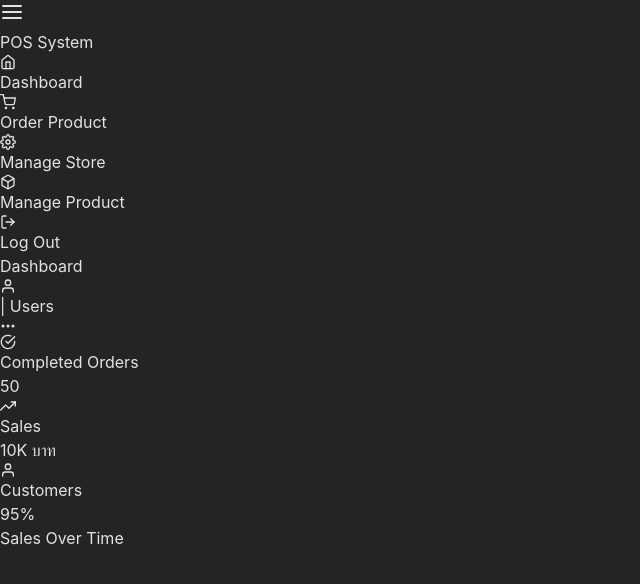
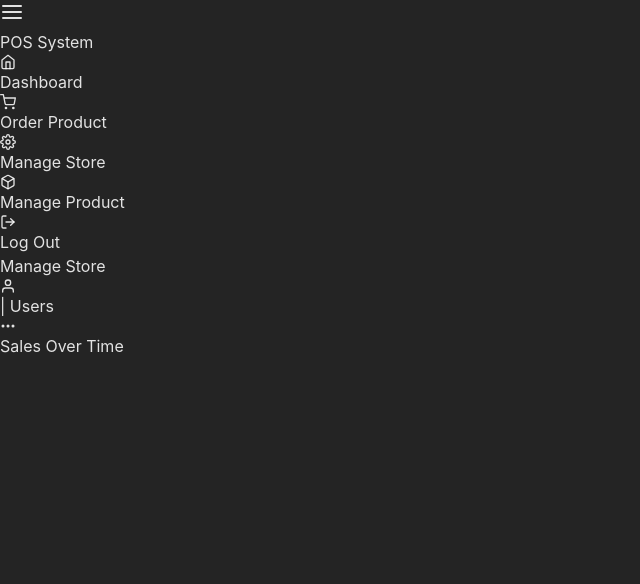
Before and after one commit to ZoFirsT/BannP-Project, a React (Vite) app: page / in a window 1280 px wide. Shown: the top 584 px of the page, without its empty margins (0-640 px from the left). Built offline with nearby package versions, Linux system fonts and the light colour scheme.

Commit message:
not final v.1

```diff
--- a/src/App.jsx
+++ b/src/App.jsx
@@ -1,12 +1,12 @@
 import { useState } from 'react'
-import Dashboard from './components/Main/Main'
+import Managestore from './components/Main/Main'
 
 function App() {
   const [count, setCount] = useState(0)
 
   return (
     <>
-      <Dashboard/>
+      <Managestore/>
     </>
   )
 }
--- a/src/components/Main/Main.jsx
+++ b/src/components/Main/Main.jsx
@@ -3,7 +3,7 @@ import { FiHome, FiShoppingCart, FiSettings, FiBox, FiLogOut, FiCheckCircle, FiT
 import { BsThreeDots } from 'react-icons/bs';
 import MyLineChart from './LineChart'; // Make sure the path is correct
 
-const Dashboard = () => {
+const Managestore = () => {
     const [isSidebarOpen, setIsSidebarOpen] = useState(false);
 
     const toggleSidebar = () => {
@@ -37,7 +37,7 @@ const Dashboard = () => {
                         <nav className="flex flex-col gap-4">
                             <MenuItem icon={<FiHome />} title="Dashboard" />
                             <MenuItem icon={<FiShoppingCart />} title="Order Product" />
-                            <MenuItem icon={<FiSettings />} title="Manage Store" />
+                            <MenuItemSelcet icon={<FiSettings />} title="Manage Store" />
                             <MenuItem icon={<FiBox />} title="Manage Product" />
                         </nav>
                     </div>
@@ -47,17 +47,12 @@ const Dashboard = () => {
 
             <div className="flex-grow p-6">
                 <div className="flex justify-between items-center mb-6">
-                    <h2 className="text-2xl pl-10 font-semibold text-gray-200">Dashboard</h2>
+                    <h2 className="text-2xl pl-10 font-semibold text-gray-200">Manage Store</h2>
                     <div className="flex items-center">
                         <FiUser className="text-2xl text-gray-600" />
                         <p>| Users</p>
                         <BsThreeDots className="text-2xl text-gray-600 ml-4" />
                     </div>
-                </div>
-                <div className="grid grid-cols-1 md:grid-cols-3 gap-6">
-                    <InfoCard icon={<FiCheckCircle />} title="Completed Orders" value="50" />
-                    <InfoCard icon={<FiTrendingUp />} title="Sales" value="10K บาท" />
-                    <InfoCard icon={<FiUser />} title="Customers" value="95%" />
                 </div>
                 <div className="bg-gray-600 p-6 rounded-xl shadow-lg mt-6">
                     <h3 className="text-xl font-semibold mb-4 text-gray-200">Sales Over Time</h3>
@@ -77,6 +72,13 @@ const MenuItem = ({ icon, title }) => (
     </a>
 );
 
+const MenuItemSelcet = ({ icon, title }) => (
+    <a href="#" className="flex items-center p-4 text-xl rounded-2xl bg-orange-400 scale-105 shadow-lg transition ease-in-out duration-300">
+        {icon}
+        <span className="ml-3">{title}</span>
+    </a>
+);
+
 const InfoCard = ({ icon, title, value }) => (
     <div className="bg-orange-300 p-4 rounded-xl shadow-md flex items-center">
         <div className="p-4 bg-gray-600 rounded-xl text-white">
@@ -89,4 +91,4 @@ const InfoCard = ({ icon, title, value }) => (
     </div>
 );
 
-export default Dashboard;
+export default Managestore;
```
